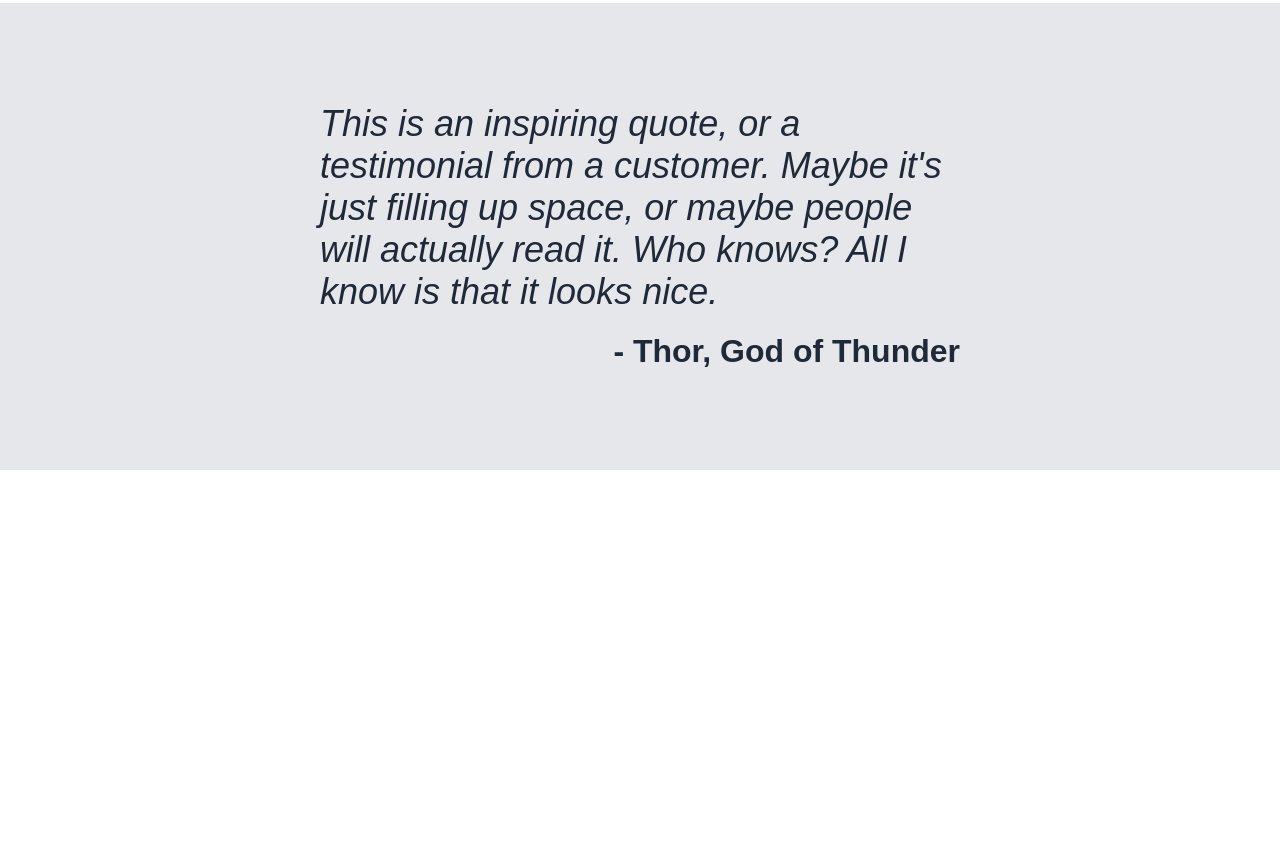
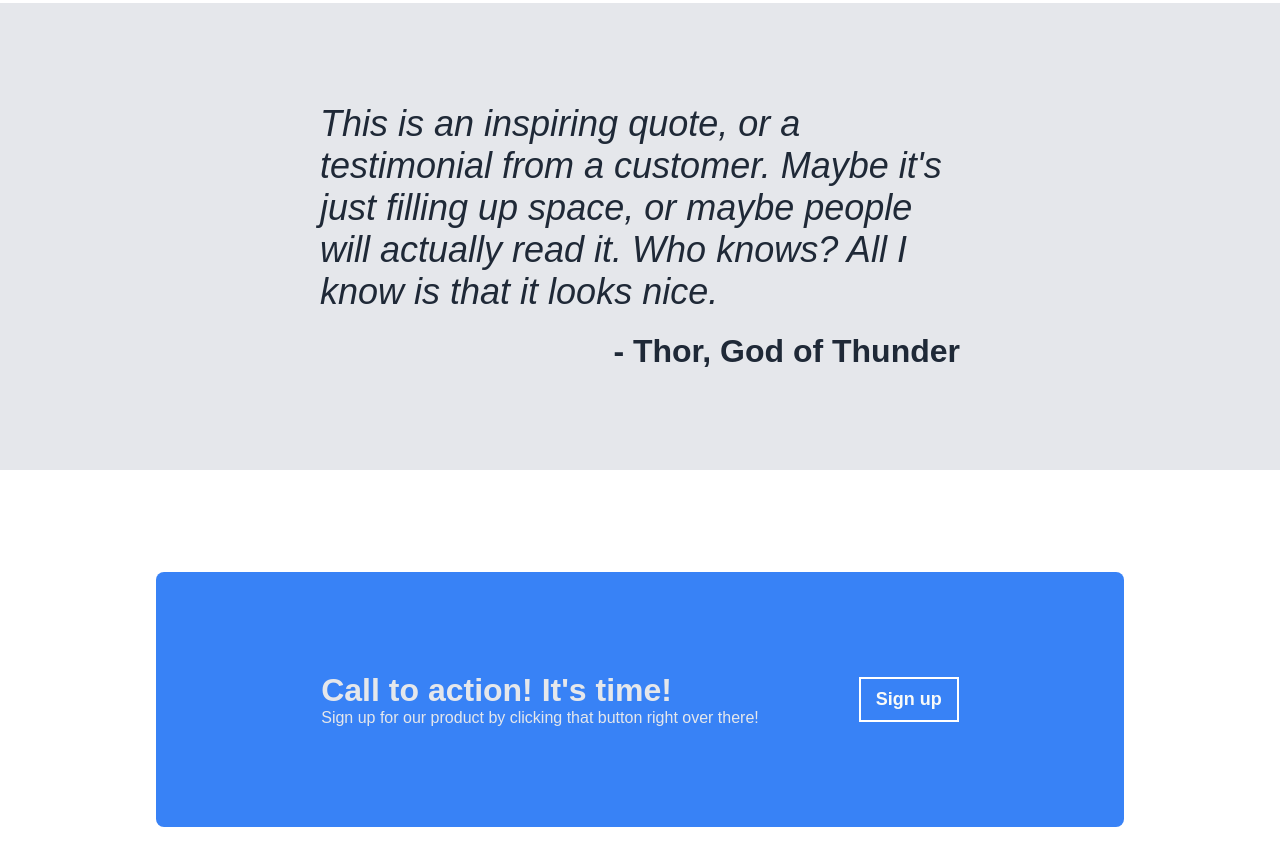
Before and after one commit to coder7475/odin_landing_page, a plain HTML site: page index.html in a window 1280 px wide. Shown: the part 989-1854 px from the top of the page. Before the commit the page ends 1489 px from the top, so only its background shows below. Drawn offline with Linux system fonts and the light colour scheme.

Commit message:
feat: add the call to action section

```diff
--- a/index.css
+++ b/index.css
@@ -150,3 +150,26 @@
   padding-top: 20px;
   padding-bottom: 100px;
 }
+
+.registration {
+  display: flex;
+  justify-content: center;
+  align-items: center;
+  width: 60%;
+  margin: 100px 0px;
+  background-color: #3882F6;
+  padding: 100px;
+  color: #E5E7EB;
+  gap: 100px;
+  border-radius: 8px;
+}
+
+.signup {
+  background-color: #3882F6;
+  color: #f9faf8;
+  width: 100px;
+  padding: 10px;
+  border: 2px solid white;
+  font-size: 18px;
+  font-weight: 600;
+}
--- a/index.html
+++ b/index.html
@@ -58,5 +58,15 @@
         </p>
         <h1>- Thor, God of Thunder</h1>
       </div>
+
+      <div class="registration">
+        <div>
+          <h1>Call to action! It's time!</h1>
+          <p>Sign up for our product by clicking that button right over there!</p>
+        </div>
+        <div>
+          <button class="signup">Sign up</button>
+        </div>
+      </div>
   </body>
 </html>
```
